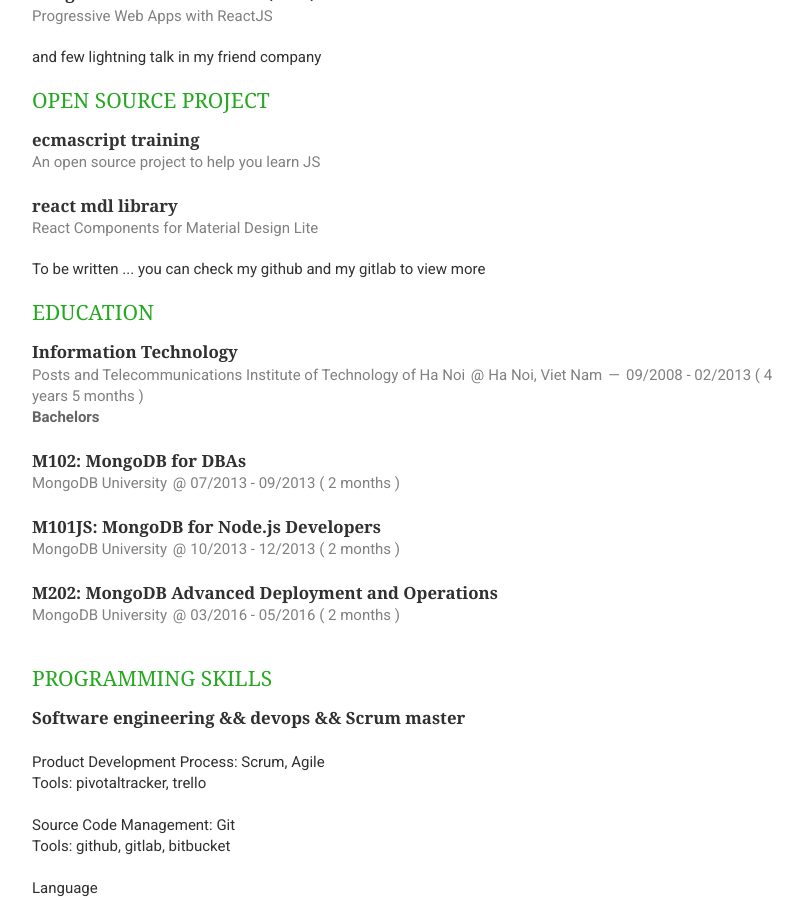
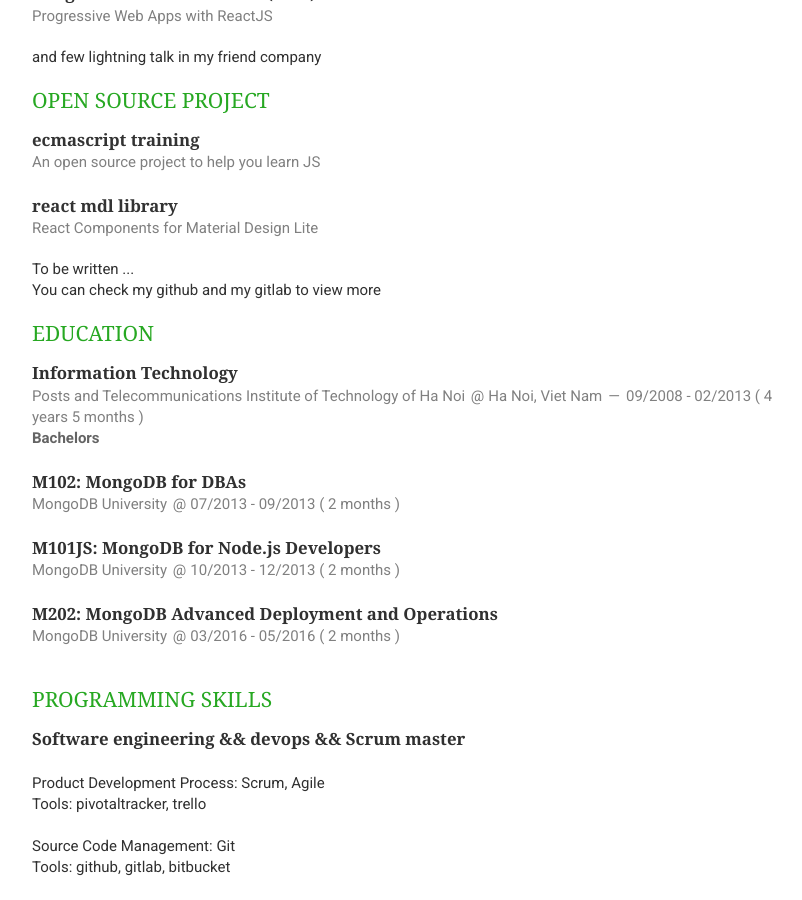
Before and after one commit to particle4dev/blog.particle4dev.com, a Jekyll site: the page built from cv.md, in a window 1280 px wide and 900 px high, scrolled down 1282 px. Shown: the whole window, without its empty margins (328-1130 px from the left). Built offline with Jekyll 4.4.1, drawn with Linux system fonts in a browser that asks for light colours; nearby versions of some CDN libraries.

```diff
--- a/_includes/cv/open-source.html
+++ b/_includes/cv/open-source.html
@@ -12,5 +12,6 @@
             <span>React Components for Material Design Lite</span>
         </header>
     </article>
-    To be written ... you can check <a href="https://github.com/particle4dev" target="_blank">my github</a> and <a href="https://gitlab.com/particle4dev" target="_blank">my gitlab</a> to view more
+    To be written ... <br />
+    You can check <a href="https://github.com/particle4dev" target="_blank">my github</a> and <a href="https://gitlab.com/particle4dev" target="_blank">my gitlab</a> to view more
 </section>
```
Also changed, not shown: public/img/flo.jpg.
